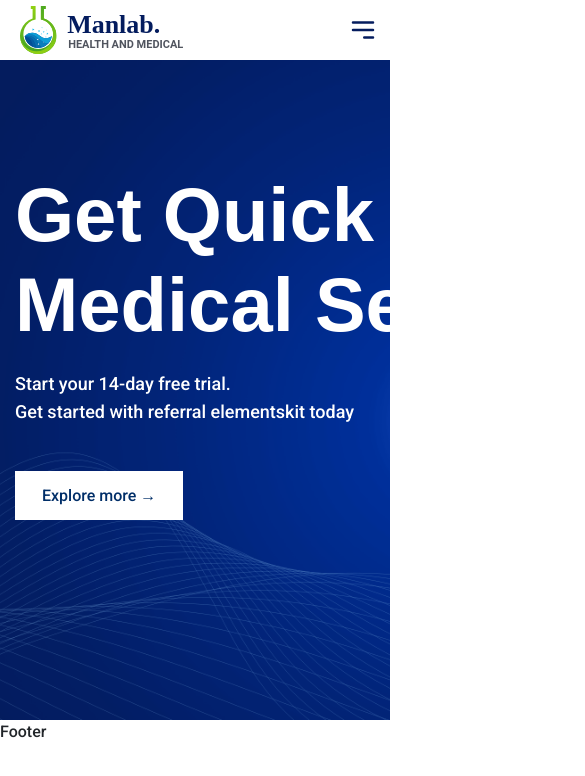
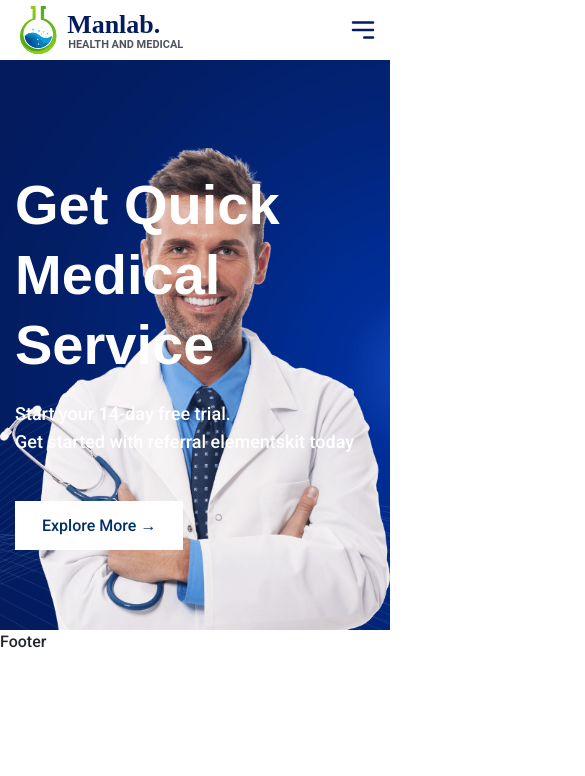
Before and after one commit to grekuu/medical-service, a React (Vite) app: page / in a window 390 px wide. Shown: the top 776 px of the page, 585 px wide, since content can reach past the window. Built offline with nearby package versions, Linux system fonts and the light colour scheme.

Commit message:
feat(Home): Mobile responsive banner

```diff
--- a/src/pages/Home/Home.tsx
+++ b/src/pages/Home/Home.tsx
@@ -11,7 +11,7 @@ const Home = () => {
               Start your 14-day free trial. <br /> Get started with referral
               elementskit today
             </p>
-            <button>Explore more &#8594;</button>
+            <button>Explore More &#8594;</button>
           </div>
           <div className="banner-right"></div>
         </div>
--- a/src/pages/Home/home.scss
+++ b/src/pages/Home/home.scss
@@ -8,6 +8,7 @@
     background-position: center center;
 
     .banner-content {
+      max-width: 100%;
       width: 1200px;
       margin-right: auto;
       margin-left: auto;
@@ -66,3 +67,32 @@
     }
   }
 }
+
+@media only screen and (max-width: 992px) {
+  .home-container {
+    .banner {
+      .banner-content {
+        position: relative;
+        .banner-left {
+          z-index: 2;
+          h1 {
+            font-size: 56px;
+            line-height: 70px;
+          }
+          button {
+            margin-bottom: 80px;
+          }
+        }
+        .banner-right {
+          position: absolute;
+          bottom: 0;
+          left: 50%;
+          transform: translateX(-50%);
+          z-index: 1;
+          width: 100vw;
+          height: 100%;
+        }
+      }
+    }
+  }
+}
```
